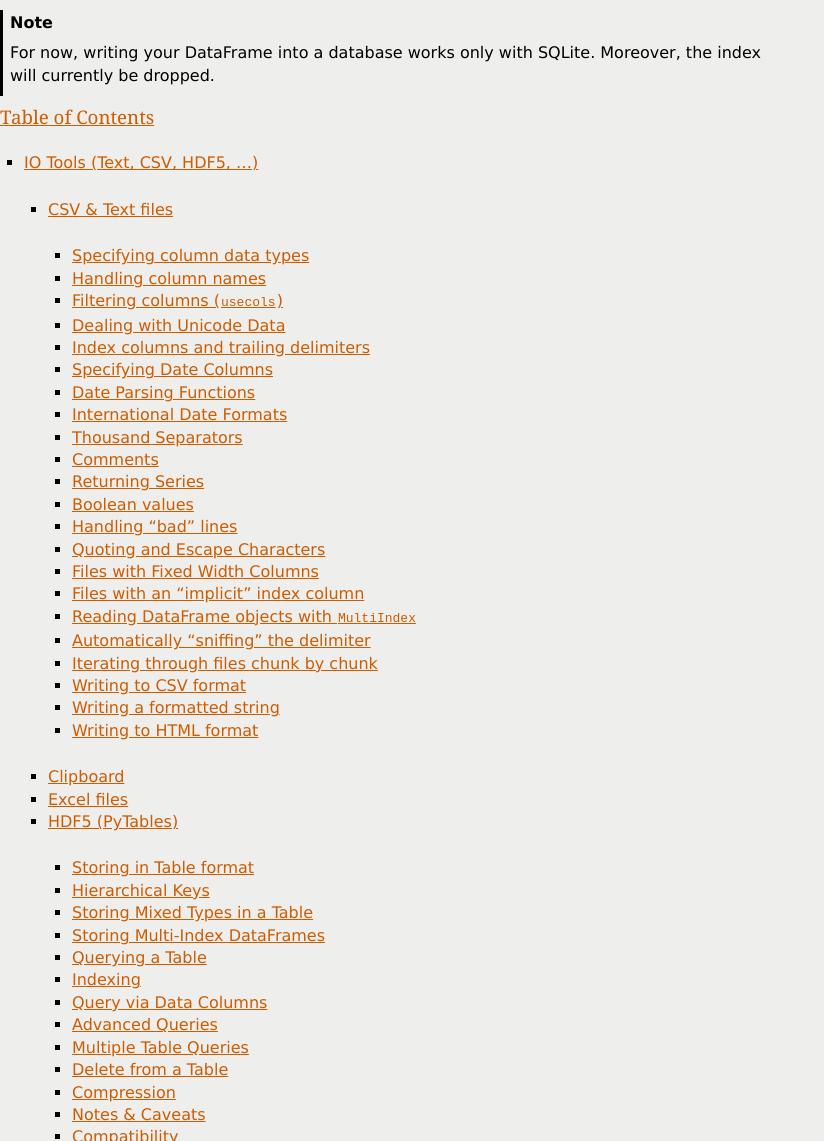
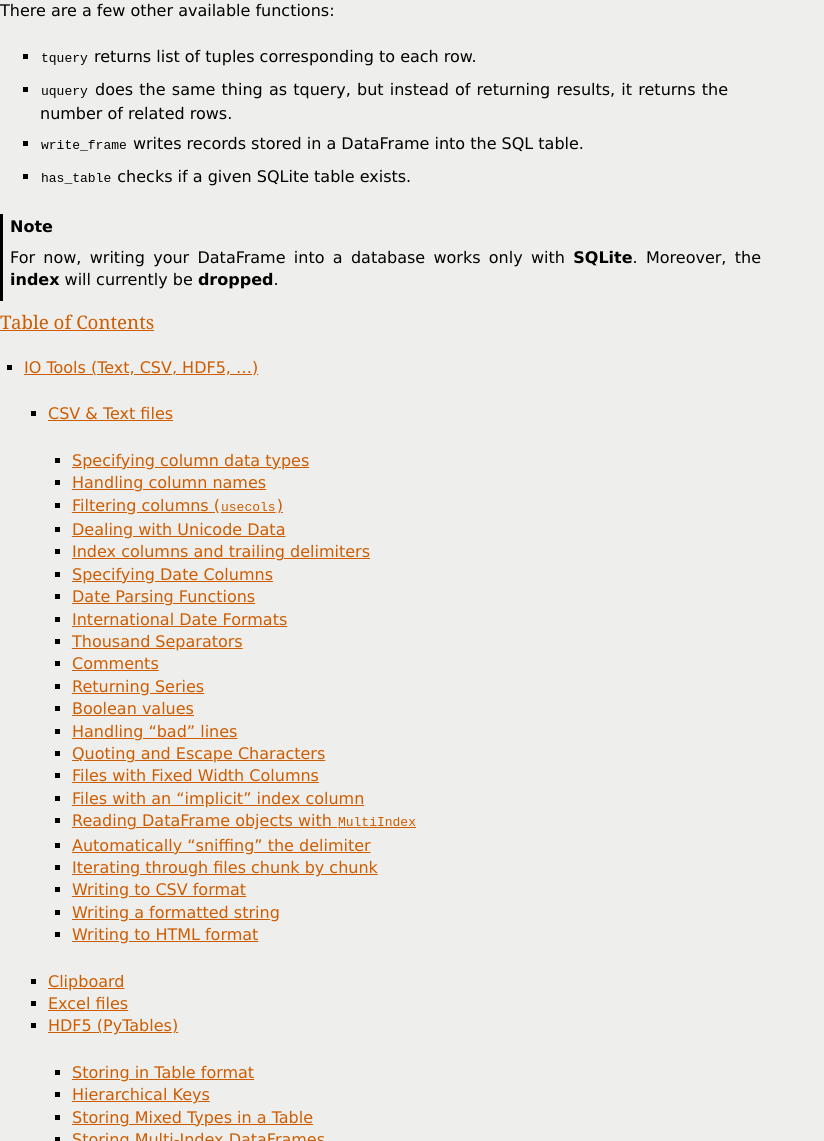
Before and after one commit to mobogaqc/pandas, a Sphinx documentation site: the page built from doc/source/io.rst, in a window 1280 px wide and 1400 px high, scrolled down 24751 px. Shown: the part 259-1400 px from the top of the window, without its empty margins (0-824 px from the left). Built offline with Sphinx 7.4.7, drawn with Linux system fonts in a browser that asks for light colours; formulas are drawn with MathJax 3; the version number is read from the project's files by our own code; some of the changed text lies outside the part shown.

Commit message:
DOC: Complete IO/SQL part.
- Change the title.
- List other functions of the module 'io.sql'.

```diff
--- a/doc/source/io.rst
+++ b/doc/source/io.rst
@@ -1428,8 +1428,8 @@ These, by default, index the three axes ``items, major_axis, minor_axis``. On an
 
 .. _io.sql:
 
-DataBase Queries
-----------------
+SQL Queries
+-----------
 
 The :mod:`pandas.io.sql` module provides a collection of query wrappers to both
 facilitate data retrieval and to reduce dependency on DB-specific API. There
@@ -1510,11 +1510,16 @@ Of course, you can specify more "complex" query.
    cu.close()
    cnx.close()
 
+
+There are a few other available functions:
+
+  - ``tquery`` returns list of tuples corresponding to each row.
+  - ``uquery`` does the same thing as tquery, but instead of returning results,
+    it returns the number of related rows.
+  - ``write_frame`` writes records stored in a DataFrame into the SQL table.
+  - ``has_table`` checks if a given SQLite table exists.
+
 .. note::
 
    For now, writing your DataFrame into a database works only with
-   SQLite. Moreover, the index will currently be dropped.
-
-.. todo::
-
-   - methods list
+   **SQLite**. Moreover, the **index** will currently be **dropped**.
```
